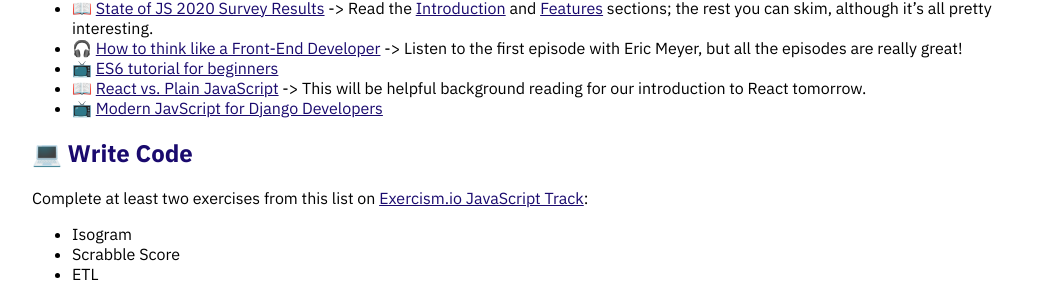
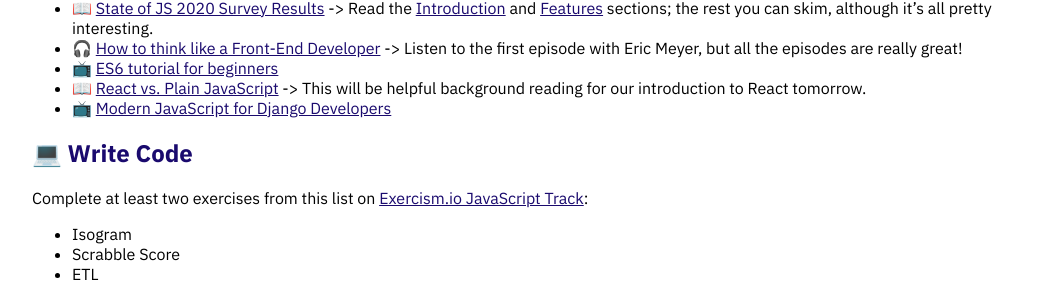
Before and after one commit to Momentum-Team-10/momentum-team-10.github.io, a Jekyll site: the page built from _posts/2021-11-29-welcome-ph-3-fe.md, in a window 1280 px wide. Shown: the part 549-835 px from the top of the page, without its empty margins (112-1167 px from the left). Built offline with Jekyll 4.4.1, drawn with Linux system fonts in a browser that asks for light colours; nearby versions of some CDN libraries.

Commit message:
Fix typo

```diff
--- a/_posts/2021-11-29-welcome-ph-3-fe.md
+++ b/_posts/2021-11-29-welcome-ph-3-fe.md
@@ -23,7 +23,7 @@ _These are required readings, videos, and/or podcasts. Read, watch, or listen, a
 - 🎧 [How to think like a Front-End Developer](https://shoptalkshow.com/series/how-to-think-like-a-front-end-developer/) -> Listen to the first episode with Eric Meyer, but all the episodes are really great!
 - 📺 [ES6 tutorial for beginners](https://www.youtube.com/watch?v=WZQc7RUAg18)
 - 📖 [React vs. Plain JavaScript](https://www.framer.com/blog/posts/react-vs-vanilla-js/) -> This will be helpful background reading for our introduction to React tomorrow.
-- 📺 [Modern JavScript for Django Developers](https://2021.djangocon.us/talks/modern-javascript-for-django-developers/)
+- 📺 [Modern JavaScript for Django Developers](https://2021.djangocon.us/talks/modern-javascript-for-django-developers/)
 
 
 ## 💻 Write Code
```
